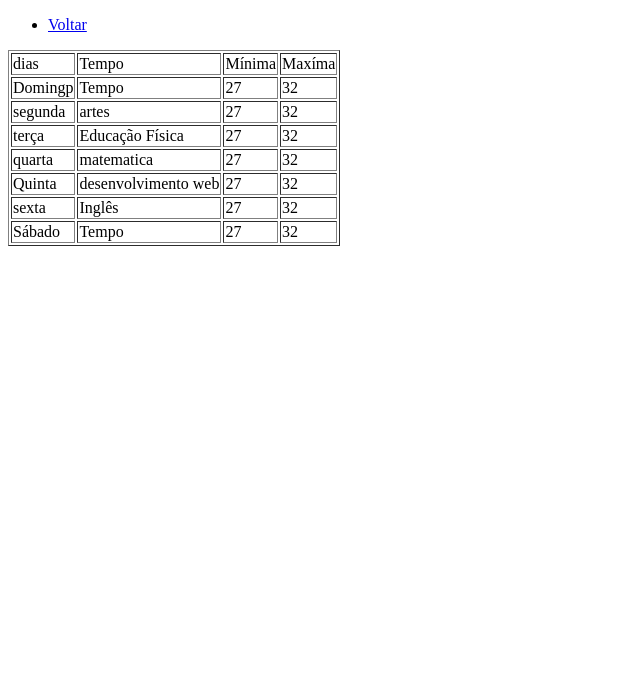
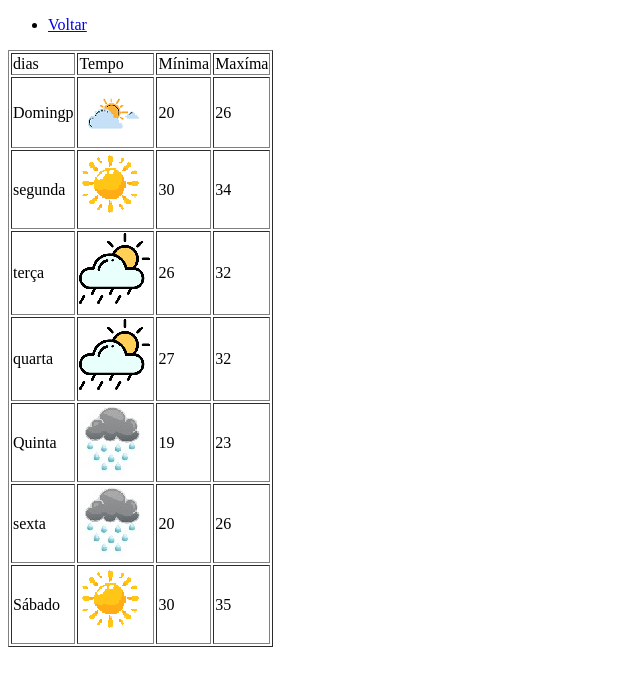
Before and after one commit to MarcosPaulo2907/melhores-jogos, a plain HTML site: page pages/tabela.html in a window 1280 px wide. Shown: the whole page, without its empty margins (0-640 px from the left). Drawn offline with Linux system fonts and the light colour scheme.

Commit message:
segunda alteração 10/04

```diff
--- a/pages/tabela.html
+++ b/pages/tabela.html
@@ -26,17 +26,17 @@
         </tr>
         <tr>
             <td>Domingp </td>
-            <td>Tempo</td>
-            <td>27</td>
-            <td>32</td>
+            <td><img src="../imagens/nublado.png" alt=""></td>
+            <td>20</td>
+            <td>26</td>
 
 
         </tr>
         <tr>
             <td>segunda</td>
-            <td>artes</td>
-            <td>27</td>
-            <td>32</td>
+            <td><img src="../imagens/sol.png" alt=""></td>
+            <td>30</td>
+            <td>34</td>
 
 
 
@@ -44,14 +44,14 @@
         </tr>
         <tr>
             <td>terça</td>
-            <td>Educação Física</td>
-            <td>27</td>
+            <td><img src="../imagens/nusoll.png" alt=""></td>
+            <td>26</td>
             <td>32</td>
 
 
         </tr>
         <td>quarta</td>
-        <td>matematica</td>
+        <td><img src="../imagens/nusoll.png" alt=""></td>
         <td>27</td>
         <td>32</td>
 
@@ -59,30 +59,38 @@
 
         <tr>
             <td>Quinta</td>
-            <td>desenvolvimento web</td>
-            <td>27</td>
-            <td>32</td>
+            <td><img src="../imagens/figura 1.jpg" alt=""></td>
+            <td>19</td>
+            <td>23</td>
 
         </tr>
 
         <tr>
             <td>sexta</td>
-            <td>Inglês</td>
-            <td>27</td>
-            <td>32</td>
+            <td><img src="../imagens/figura 1.jpg" alt=""></td>
+            <td>20</td>
+            <td>26</td>
 
         </tr>
         <tr>
             <td>Sábado </td>
-            <td>Tempo</td>
-            <td>27</td>
-            <td>32</td>
+            <td><img src="../imagens/sol.png" alt=""></td>
+            <td>30</td>
+            <td>35</td>
 
 
         </tr>
 
     </table>
 
+    <table>
+
+
+
+    </table>
+
+
+
 
 </body>
 </html>
```
Also changed, not shown: imagens/figura 1.jpg (added), imagens/nublado.png (added), imagens/nusoll.png (added), imagens/sol.png (added).
